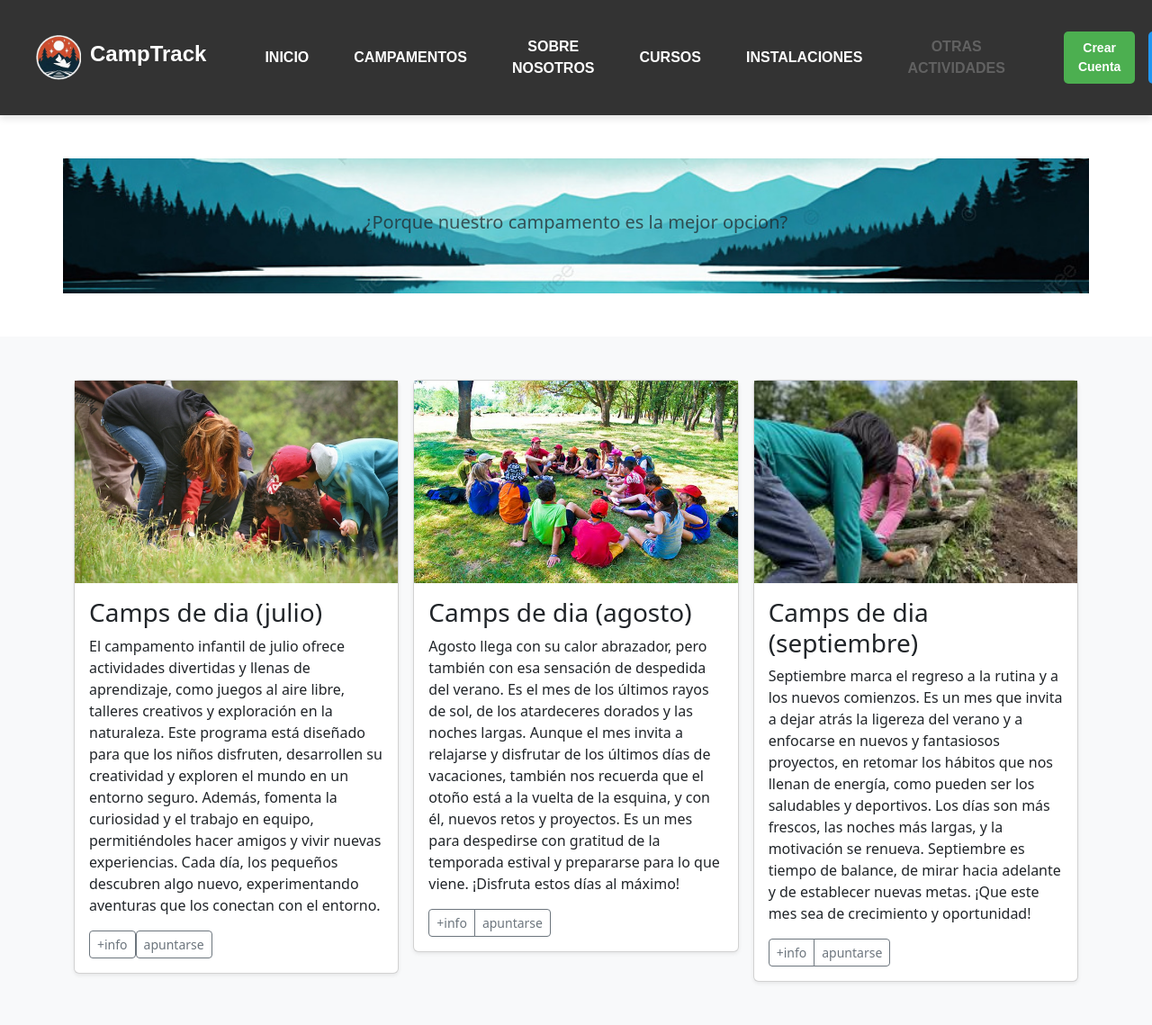
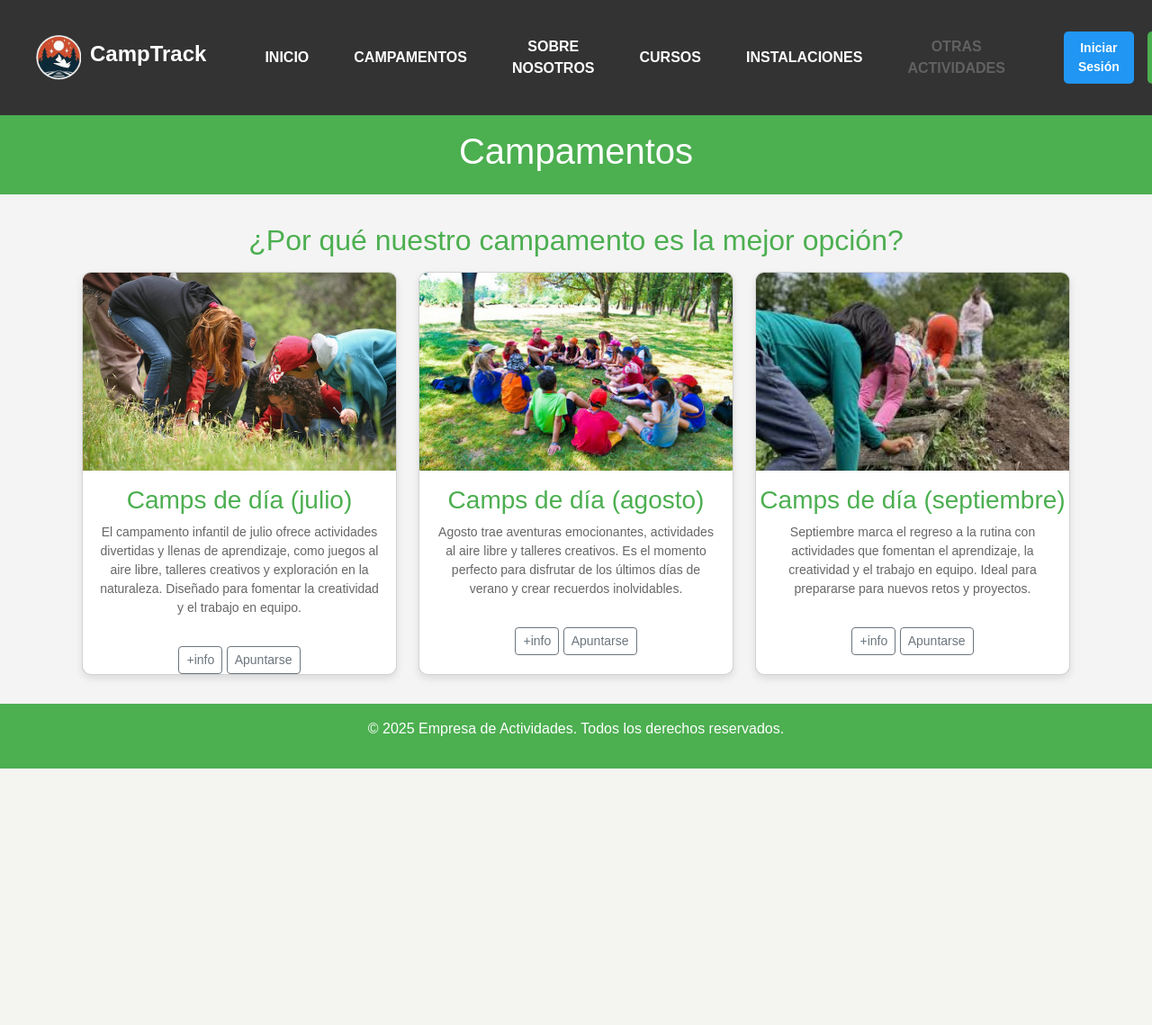
Before and after one commit to AlejandroRoces/proyectoFinal, a PHP site: page /views/gen/campamentos.php in a window 1280 px wide; the page is wider, and only the part inside the window is pictured. Shown: that part at 90% size. After the commit the page ends 854 px from the top of that part, so only its background shows below. Run offline with PHP 8.4, Linux system fonts and the light colour scheme.

Commit message:
login funcionando a falta de crear cuenta

```diff
--- a/index.php
+++ b/index.php
@@ -32,6 +32,7 @@
     <?php require_once('templates/headerGen.php'); ?>   <!-- component : headerGen.php -->
     <?php require_once('templates/nav.php'); ?>         <!-- component : nav.php -->
     <?php require_once('templates/slider.php'); ?>      <!-- component : slider.php -->
+
 
     <main style="background-color:gray">
 
--- a/model/database/userGestor.php
+++ b/model/database/userGestor.php
@@ -16,7 +16,7 @@ function recogerValor($key) {
 // Función para conectar y verificar las credenciales
 function consultaPass($user, $pass) {
     // Consulta SQL para buscar el usuario
-    $consulta = "SELECT * FROM login WHERE user = :user";
+    $consulta = "SELECT * FROM login_camptrack WHERE user = :user";
     $pdo = conectarDB(); // Establece conexión con la base de datos
 
     try {
--- a/templates/headerLigth.php
+++ b/templates/headerLigth.php
@@ -31,8 +31,12 @@
     <?php require_once('nav.php'); ?>       <!-- component : nav.php -->
 
     <div class="buttons">
+    <a href="../../views/logs/login.php">
+        <button class="login">Iniciar Sesión</button>
+    </a>
+    <a href="../../views/logs/singUp.php">
         <button class="create-account">Crear Cuenta</button>
-        <button class="login">Iniciar Sesión</button>
+    </a>
     </div>
 
 </header>
--- a/views/gen/campamentos.php
+++ b/views/gen/campamentos.php
@@ -3,96 +3,129 @@
 <head>
     <meta charset="UTF-8">
     <meta name="viewport" content="width=device-width, initial-scale=1.0">
-    <title>Campamentos </title>
+    <title>Campamentos</title>
     <link rel="icon" type="image/png" href="img/logos/logoSF.png">
-    <link rel="stylesheet" href="../../assets/css/gen_css/campamentos.css">
     <link rel="stylesheet" href="https://cdn.jsdelivr.net/npm/bootstrap@5.3.3/dist/css/bootstrap.min.css">
     <link rel="stylesheet" href="https://cdnjs.cloudflare.com/ajax/libs/bootstrap-icons/1.8.1/font/bootstrap-icons.min.css">
-    <script src="configColorPalette.js"></script>
-    <script src="general"></script>
+    <style>
+        body {
+            font-family: Arial, sans-serif;
+            margin: 0;
+            padding: 0;
+            background-color: #f4f4f4;
+            color: #333;
+        }
 
+        header {
+            background-color: #4CAF50;
+            color: white;
+            text-align: center;
+            padding: 16px 0;
+        }
+
+        .section {
+            padding: 32px;
+            text-align: center;
+        }
+
+        .section h2 {
+            margin-bottom: 16px;
+            font-size: 32px;
+            color: #4CAF50;
+        }
+
+        .cards {
+            display: flex;
+            flex-wrap: wrap;
+            gap: 24px;
+            justify-content: center;
+        }
+
+        .card {
+            background: white;
+            box-shadow: 0 4px 8px rgba(0, 0, 0, 0.1);
+            border-radius: 10px;
+            overflow: hidden;
+            max-width: 350px;
+            text-align: center;
+            transition: transform 0.2s;
+        }
+
+        .card:hover {
+            transform: translateY(-5px);
+        }
+
+        .card img {
+            width: 100%;
+            height: 220px;
+        }
+
+        .card h3 {
+            margin: 16px 0 8px;
+            color: #4CAF50;
+        }
+
+        .card p {
+            padding: 0 16px 16px;
+            font-size: 14px;
+            color: #666;
+        }
+
+        footer {
+            text-align: center;
+            padding: 16px;
+            background-color: #4CAF50;
+            color: white;
+        }
+    </style>
 </head>
 <body>
-<?php require_once('../../templates/headerLigth.php'); ?> <!-- component : headerGen.php -->
+<?php require_once('../../templates/headerLigth.php'); ?> <!-- component: headerGen.php -->
 
+<header>
+    <h1>Campamentos</h1>
+</header>
 
-    <main>
-  <section class="py-5 text-center container">
-    <div class="row py-lg-5" style="background-image:url(../../assets/img/campamentos/banner.jpg); background-size: cover;
-    background-position: center;">
-      <div class="col-lg-6 col-md-8 mx-auto">
-        <h1 class="fw-light"> </h1>
-        <p class="lead text-muted">¿Porque nuestro campamento es la mejor opcion?</p>
+<main>
+    <section class="section">
+        <h2>¿Por qué nuestro campamento es la mejor opción?</h2>
+        <div class="cards">
+            <div class="card">
+                <img src="../../assets/img/campamentos/camp1.jpg" alt="Camps de día (julio)">
+                <h3>Camps de día (julio)</h3>
+                <p>El campamento infantil de julio ofrece actividades divertidas y llenas de aprendizaje, como juegos al aire libre, talleres creativos y exploración en la naturaleza. Diseñado para fomentar la creatividad y el trabajo en equipo.</p>
+                <div>
+                    <a href="maquetaActividades.php" class="btn btn-sm btn-outline-secondary">+info</a>
+                    <a href="inscripciones.php" class="btn btn-sm btn-outline-secondary">Apuntarse</a>
+                </div>
+            </div>
 
-      </div>
-    </div>
-  </section>
+            <div class="card">
+                <img src="../../assets/img/campamentos/camp2.jpg" alt="Camps de día (agosto)">
+                <h3>Camps de día (agosto)</h3>
+                <p>Agosto trae aventuras emocionantes, actividades al aire libre y talleres creativos. Es el momento perfecto para disfrutar de los últimos días de verano y crear recuerdos inolvidables.</p>
+                <div>
+                    <a href="#" class="btn btn-sm btn-outline-secondary">+info</a>
+                    <a href="#" class="btn btn-sm btn-outline-secondary">Apuntarse</a>
+                </div>
+            </div>
 
-  <div class="album py-5 bg-light">
-    <div class="container">
+            <div class="card">
+                <img src="../../assets/img/campamentos/camp3.jpg" alt="Camps de día (septiembre)">
+                <h3>Camps de día (septiembre)</h3>
+                <p>Septiembre marca el regreso a la rutina con actividades que fomentan el aprendizaje, la creatividad y el trabajo en equipo. Ideal para prepararse para nuevos retos y proyectos.</p>
+                <div>
+                    <a href="#" class="btn btn-sm btn-outline-secondary">+info</a>
+                    <a href="#" class="btn btn-sm btn-outline-secondary">Apuntarse</a>
+                </div>
+            </div>
+        </div>
+    </section>
+</main>
 
-      <div class="row row-cols-1 row-cols-sm-2 row-cols-md-3 g-3">
-        <div class="col">
-          <div class="card shadow-sm">
-            <div><img src="../../assets/img/campamentos/camp1.jpg" width="100%" height="225"></div>
-            <div class="card-body">
-                <h3>Camps de dia (julio) </h3>
-              <p class="card-text">
-                El campamento infantil de julio ofrece actividades divertidas y llenas de aprendizaje, como juegos al aire libre, talleres creativos y exploración en la naturaleza. Este programa está diseñado para que los niños disfruten, desarrollen su creatividad y exploren el mundo en un entorno seguro. Además, fomenta la curiosidad y el trabajo en equipo, permitiéndoles hacer amigos y vivir nuevas experiencias. Cada día, los pequeños descubren algo nuevo, experimentando aventuras que los conectan con el entorno.
-              </p>
+<footer>
+    <p>&copy; 2025 Empresa de Actividades. Todos los derechos reservados.</p>
+</footer>
 
-              <div class="d-flex justify-content-between align-items-center">
-                <div class="btn-group">
-                <a href="maquetaActividades.php"><button type="button" class="btn btn-sm btn-outline-secondary">+info</button></a>
-                <a href="inscripciones.php"><button type="button" class="btn btn-sm btn-outline-secondary">apuntarse</button></a>
-
-
-                  </div>
-
-              </div>
-            </div>
-          </div>
-        </div>
-        <div class="col">
-          <div class="card shadow-sm">
-            <div><img src="../../assets/img/campamentos/camp2.jpg" width="100%" height="225"></div>
-            <div class="card-body">
-                <h3>Camps de dia (agosto) </h3>
-              <p class="card-text">
-                Agosto llega con su calor abrazador, pero también con esa sensación de despedida del verano. Es el mes de los últimos rayos de sol, de los atardeceres dorados y las noches largas. Aunque el mes invita a relajarse y disfrutar de los últimos días de vacaciones, también nos recuerda que el otoño está a la vuelta de la esquina, y con él, nuevos retos y proyectos. Es un mes para despedirse con gratitud de la temporada estival y prepararse para lo que viene. ¡Disfruta estos días al máximo!
-               </p>
-              <div class="d-flex justify-content-between align-items-center">
-                <div class="btn-group">
-                  <button type="button" class="btn btn-sm btn-outline-secondary">+info</button>
-                  <button type="button" class="btn btn-sm btn-outline-secondary">apuntarse</button>
-                </div>
-
-              </div>
-            </div>
-          </div>
-        </div>
-        <div class="col">
-          <div class="card shadow-sm">
-            <div><img src="../../assets/img/campamentos/camp3.jpg" width="100%" height="225"></div>
-            <div class="card-body">
-              <h3>Camps de dia (septiembre)</h3>
-              <p class="card-text">Septiembre marca el regreso a la rutina y a los nuevos comienzos.  Es un mes que invita a dejar atrás la ligereza del verano y a enfocarse en  nuevos y fantasiosos proyectos, en retomar los hábitos que nos llenan de energía, como pueden ser los saludables y deportivos. Los días son más frescos, las noches más largas, y la motivación se renueva. Septiembre es tiempo de balance, de mirar hacia adelante y de establecer nuevas metas. ¡Que este mes sea de crecimiento y oportunidad!</p>
-              <div class="d-flex justify-content-between align-items-center">
-                <div class="btn-group">
-                    <button type="button" class="btn btn-sm btn-outline-secondary">+info</button>
-                    <button type="button" class="btn btn-sm btn-outline-secondary">apuntarse</button>
-                  </div>
-
-              </div>
-            </div>
-          </div>
-        </div>
-
-
-
-
-
-
-    </main>
 </body>
 </html>
--- a/views/logs/login.php
+++ b/views/logs/login.php
@@ -43,7 +43,7 @@ los valores de prueba dentro de la base de datos
                 </div>
 
                 <button type="submit" class="login-button" onclick=login()>Acceder</button>
-                <a href="forgotPass.php" class="forgot-password" style="color: #252222c9;"">He olvidado mi contraseña</a> <!-- redirige al forgot pass -->
+                <a href="forgotPass.php" class="forgot-password" style="color: #252222c9;">He olvidado mi contraseña</a> <!-- redirige al forgot pass -->
             </form>
         </div>
     </div>
```
Also changed, not shown: assets/css/logs_css/login.css (+13 -3 lines), assets/css/styles.css (deleted, +0 -7 lines), assets/img/configuration/configuration.css (added, +58 -0 lines), model/database/connection.php (+4 -4 lines), model/database/createAcount.php (added, +40 -0 lines), views/configuration/configuracion.php (deleted, +0 -132 lines), views/dash/familiasDashboard.php (+5 -5 lines), views/gen/sobreNosotros.php (+4 -4 lines), views/logs/singUp.php (+44 -26 lines), assets/img/dash/iimage.png (added), 1 other file.
